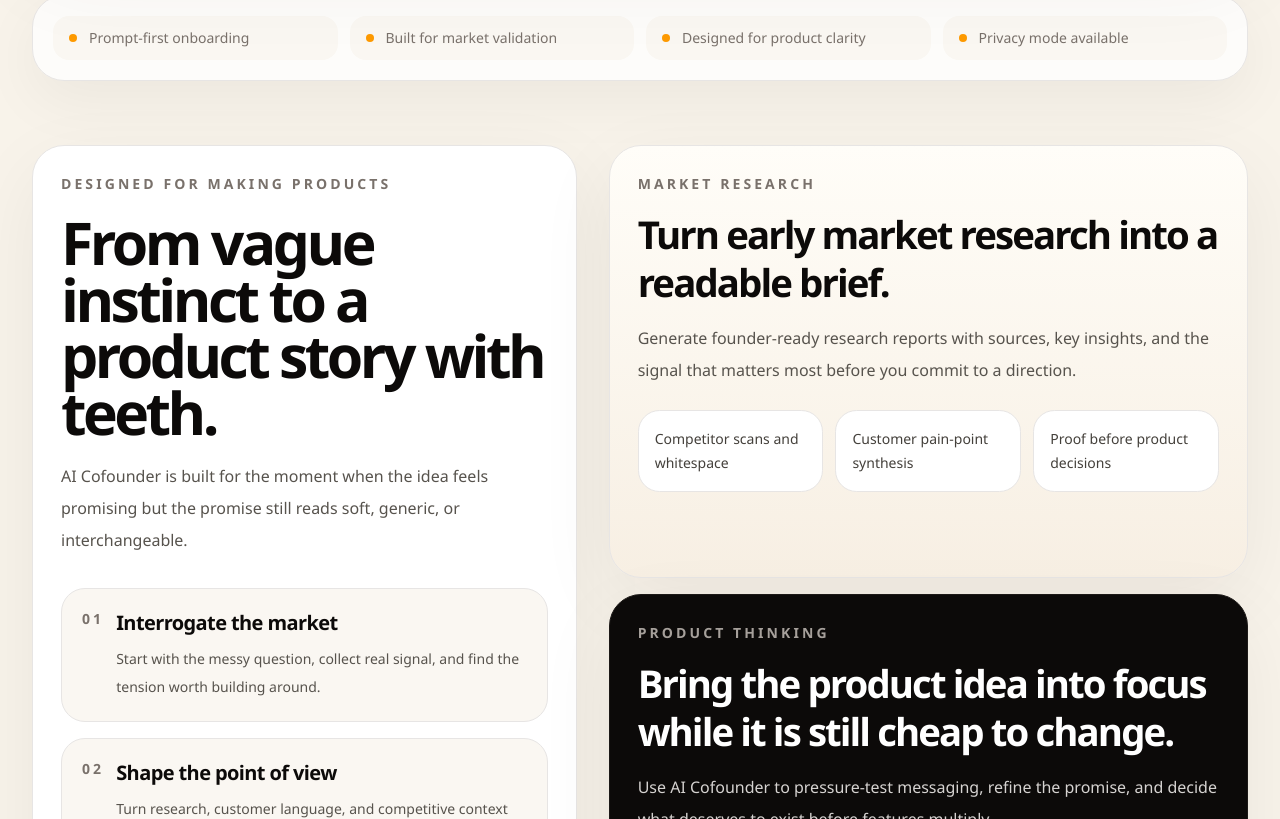
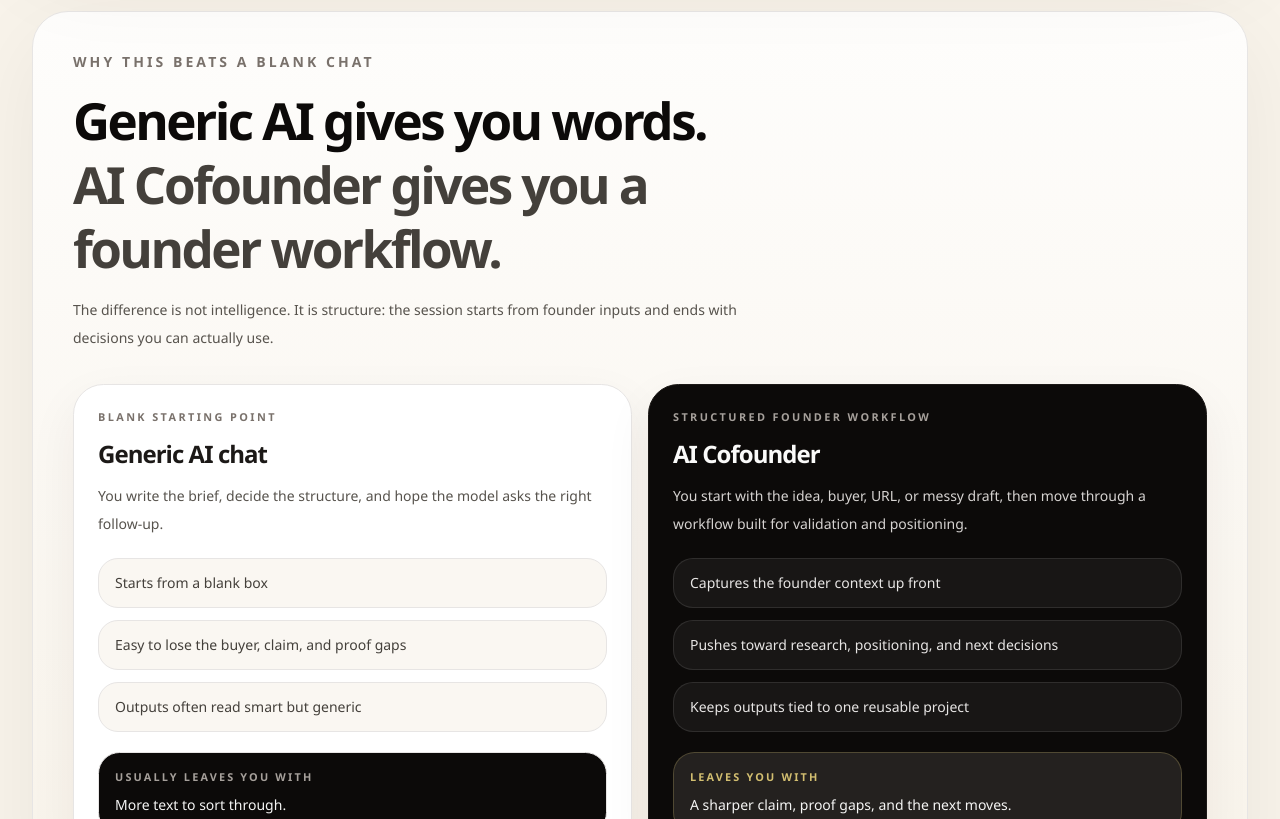
Before and after one commit to jianxux/aicofounder, a Next.js app: page / in a window 1280 px wide. Shown: the part 2901-3720 px from the top of the page. Built offline with nearby package versions, Linux system fonts and the light colour scheme; no server answers.

Commit message:
feat: clarify why AI Cofounder beats blank chat

```diff
--- a/src/app/page.tsx
+++ b/src/app/page.tsx
@@ -93,6 +93,25 @@
   {
     label: "Proof to gather next",
     value: "Measure callback speed, missed estimate rate, and no-response drop-off across ten recent leads.",
+  },
+];
+
+const workflowContrast = [
+  {
+    title: "Generic AI chat",
+    eyebrow: "Blank starting point",
+    body: "You write the brief, decide the structure, and hope the model asks the right follow-up.",
+    bullets: ["Starts from a blank box", "Easy to lose the buyer, claim, and proof gaps", "Outputs often read smart but generic"],
+    outcomeLabel: "Usually leaves you with",
+    outcome: "More text to sort through.",
+  },
+  {
+    title: "AI Cofounder",
+    eyebrow: "Structured founder workflow",
+    body: "You start with the idea, buyer, URL, or messy draft, then move through a workflow built for validation and positioning.",
+    bullets: ["Captures the founder context up front", "Pushes toward research, positioning, and next decisions", "Keeps outputs tied to one reusable project"],
+    outcomeLabel: "Leaves you with",
+    outcome: "A sharper claim, proof gaps, and the next moves.",
   },
 ];
 
@@ -524,6 +543,60 @@
         </div>
       </section>
 
+      <section className="mx-auto w-full max-w-7xl px-6 py-8 lg:px-8">
+        <div className="rounded-[2.25rem] border border-stone-200 bg-[linear-gradient(180deg,rgba(255,255,255,0.84)_0%,rgba(248,243,234,0.95)_100%)] p-8 shadow-[0_26px_90px_rgba(28,25,23,0.06)] lg:p-10">
+          <div className="max-w-3xl">
+            <div className="text-sm font-semibold uppercase tracking-[0.22em] text-stone-500">Why this beats a blank chat</div>
+            <h2 className="mt-4 text-[clamp(2rem,4vw,3.2rem)] font-semibold leading-tight tracking-[-0.05em] text-stone-950">
+              Generic AI gives you words.
+              <span className="block text-stone-700">AI Cofounder gives you a founder workflow.</span>
+            </h2>
+            <p className="mt-4 max-w-2xl text-sm leading-7 text-stone-600">
+              The difference is not intelligence. It is structure: the session starts from founder inputs and ends with decisions you can actually use.
+            </p>
+          </div>
+
+          <div className="mt-8 grid gap-4 lg:grid-cols-2">
+            {workflowContrast.map((item, index) => (
+              <div
+                key={item.title}
+                className={`rounded-[1.9rem] border p-6 shadow-[0_18px_50px_rgba(55,37,12,0.06)] ${
+                  index === 1 ? "border-stone-900 bg-stone-950 text-stone-50" : "border-stone-200 bg-white text-stone-900"
+                }`}
+              >
+                <div className={`text-[0.68rem] font-semibold uppercase tracking-[0.22em] ${index === 1 ? "text-stone-400" : "text-stone-500"}`}>{item.eyebrow}</div>
+                <h3 className="mt-3 text-2xl font-semibold tracking-[-0.04em]">{item.title}</h3>
+                <p className={`mt-3 text-sm leading-7 ${index === 1 ? "text-stone-300" : "text-stone-600"}`}>{item.body}</p>
+
+                <ul className="mt-5 grid gap-3">
+                  {item.bullets.map((bullet) => (
+                    <li
+                      key={bullet}
+                      className={`rounded-[1.25rem] border px-4 py-3 text-sm leading-6 ${
+                        index === 1 ? "border-white/10 bg-white/5 text-stone-200" : "border-stone-200 bg-[#faf7f2] text-stone-700"
+                      }`}
+                    >
+                      {bullet}
+                    </li>
+                  ))}
+                </ul>
+
+                <div
+                  className={`mt-5 rounded-[1.35rem] border px-4 py-4 ${
+                    index === 1 ? "border-amber-200/20 bg-amber-50/10" : "border-stone-200 bg-stone-950 text-stone-50"
+                  }`}
+                >
+                  <div className={`text-[0.68rem] font-semibold uppercase tracking-[0.2em] ${index === 1 ? "text-amber-200/80" : "text-stone-400"}`}>
+                    {item.outcomeLabel}
+                  </div>
+                  <p className={`mt-2 text-sm leading-6 ${index === 1 ? "text-stone-100" : "text-stone-100"}`}>{item.outcome}</p>
+                </div>
+              </div>
+            ))}
+          </div>
+        </div>
+      </section>
+
       <section id="trust" className="mx-auto w-full max-w-7xl scroll-mt-24 px-6 py-4 lg:px-8">
         <div className="grid gap-3 rounded-[2rem] border border-stone-200 bg-white/75 p-4 text-sm text-stone-500 shadow-[0_20px_60px_rgba(28,25,23,0.05)] sm:grid-cols-2 lg:grid-cols-4 lg:p-5">
           {trustStrip.map((item) => (
```
Also changed, not shown: 1 other file (tests, documents, lock files or other folders).
